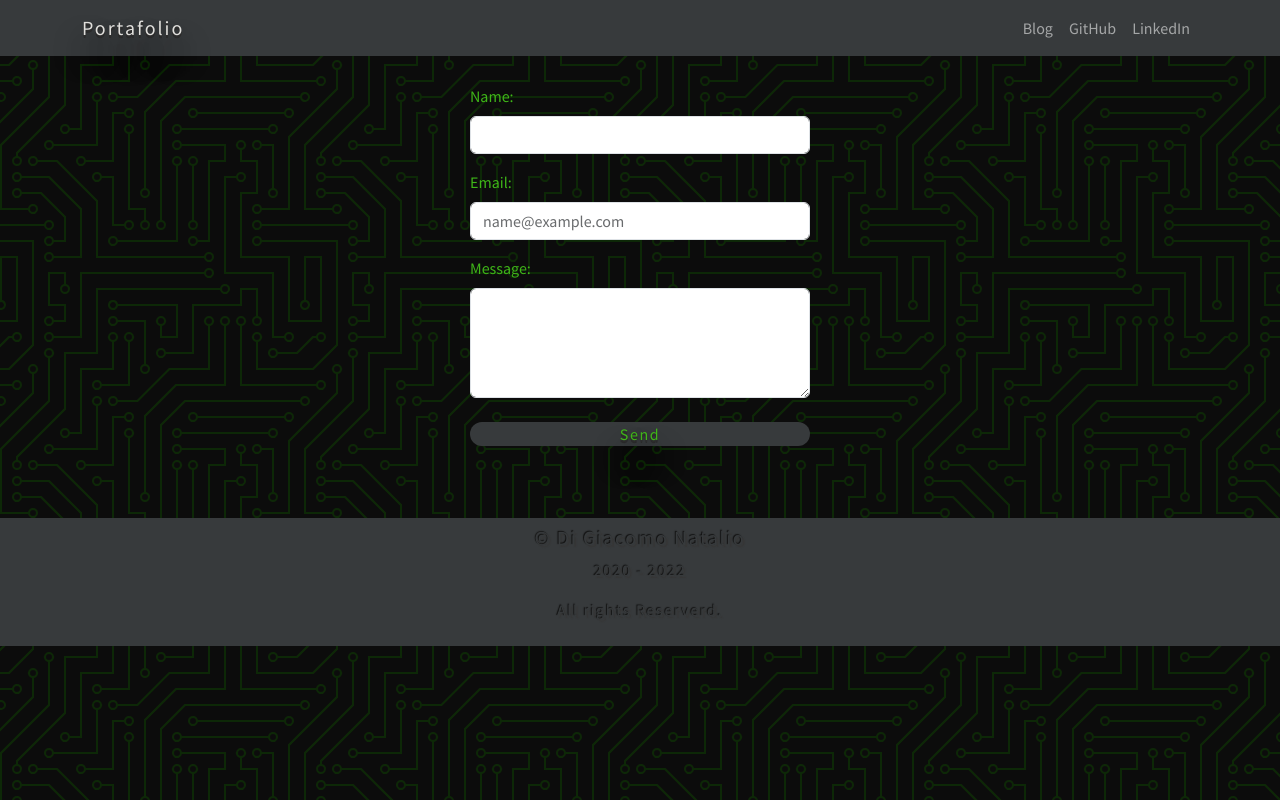
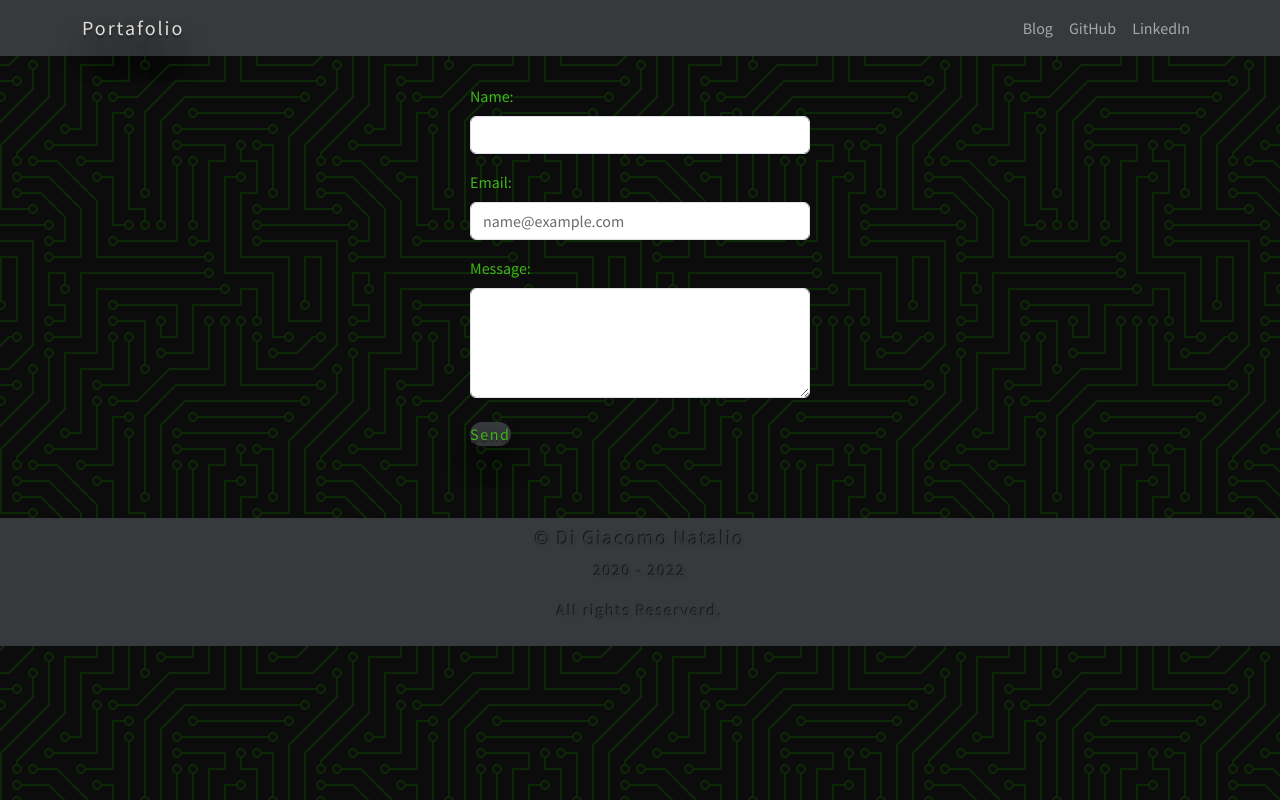
Before and after one commit to Nataliodg/next-portafolio, a Next.js app: page /form in a window 1280 px wide. Built offline with nearby package versions, Linux system fonts and the light colour scheme; a small style sheet from the web is missing.

Commit message:
formspark

```diff
--- a/pages/form.js
+++ b/pages/form.js
@@ -6,31 +6,26 @@ import { useState } from 'react'
 
 const Form = () => {
 
-	const [name, setName] = useState('')
-	const [email, setEmail] = useState('')
-	const [message, setMessage] = useState('')
-	const [submited, setSubmitted] = useState(false)
+	const [name, setName] = useState('');
+	const [email, setEmail] = useState('');
+	const [message, setMessage] = useState('');
 
-	const handleSubmit =  async (e) => {
-		e.preventDefault()
-		console.log('Sending')
-			let data = {
+	const onSubmit = async (e) => {
+		e.preventDefault();
+		await fetch(FORMSPARK_ACTION_URL, {
+		method: "POST",
+		headers: {
+			"Content-Type": "application/json",
+			Accept: "application/json",
+		},
+		body: JSON.stringify({
 			name,
 			email,
-		    message
-		 }
-		fetch('/api/contact', {
-	    	method: 'POST',
-	    	headers: {
-	      	'Accept': 'application/json, text/plain, */*',
-	      	'Content-Type': 'application/json'
-	    },
-    		body: JSON.stringify(data),
-
+			message,
+		}),
 		});
-		await push('formok');
-
-}
+		alert("Form submitted");
+	};
 
 
 
@@ -38,23 +33,23 @@ const Form = () => {
 		<Layout footer={true}>
 			<div className="row p-4">
 				<div className="col-md-4 offset-md-4 ">
+					<form onSubmit={onSubmit}>
 						<div className="mb-3">
 							<label for="exampleFormControlInput1" className="form-label text-success ">Name:</label>
-					  <input type='text' onChange={(e)=>{setName(e.target.value)}} name='name'  className="form-control rounded" placeholder=""/>
+							<input type='text' value={name} onChange={(e)=>setName(e.target.value)}   className="form-control rounded" placeholder=""/>
 						</div>
 						<div className="mb-3">
 							<label for="exampleFormControlInput1" className="form-label text-success">Email:</label>
-					  <input type='email' onChange={(e)=>{setEmail(e.target.value)}} name='email' className="form-control rounded" placeholder="name@example.com"/>
+							<input type='email' value={email} onChange={(e)=>setEmail(e.target.value)} name='email' className="form-control rounded" placeholder="name@example.com"/>
 						</div>
 						<div className="mb-3">
 							<label for="exampleFormControlTextarea1" className="form-label text-success">Message:</label>
-					  <textarea type='text' onChange={(e)=>{setMessage(e.target.value)}} name='message'  className="form-control rounded" rows="4"></textarea>
+							<textarea type='text'  value={message} onChange={(e) => setMessage(e.target.value)} name='message'  className="form-control rounded" rows="4"></textarea>
 						</div>
 						<div className="mb-3 text-center">
-						<Link href="formok">
-							<a onClick={(e)=>{handleSubmit(e)}} className="btn btn-outline-dark border-success rounded-pill more-style nav-link text-success my-4 bg-dark" >Send</a>
-						</Link>
+							<button type="submit" className="btn btn-outline-dark border-success rounded-pill more-style nav-link text-success my-4 bg-dark">Send</button>
 						</div>
+					</form>
 				</div>
 			</div>
 		</Layout>
```
Lines whose indentation alone changed are shown as unchanged.
